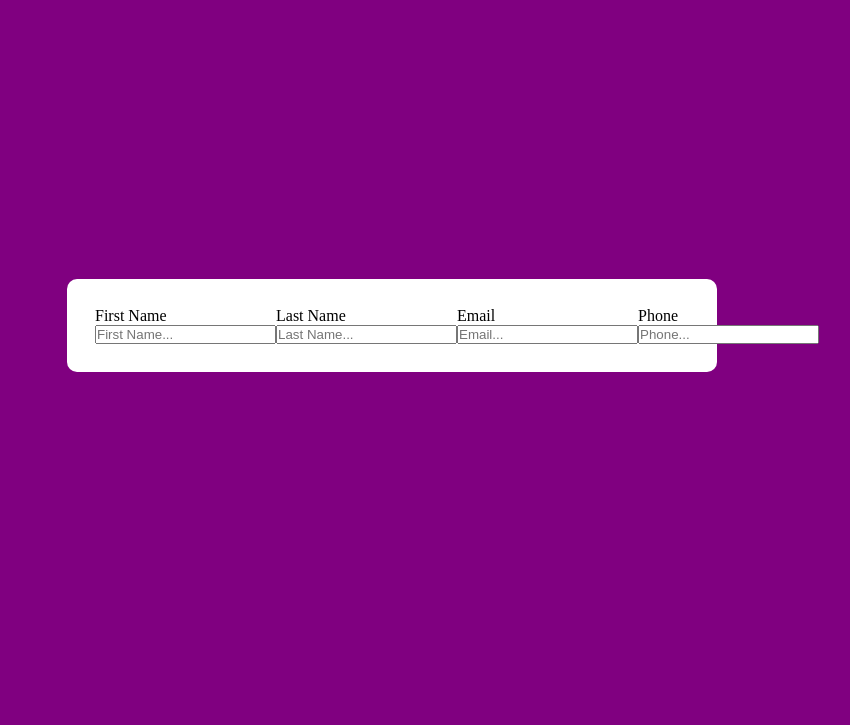
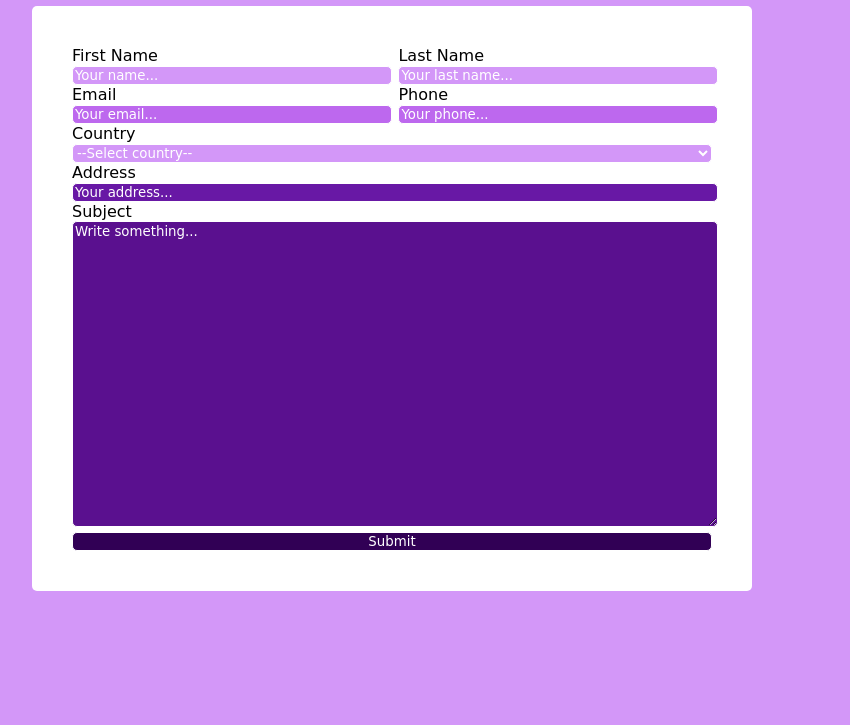
Before and after one commit to Dianak00/Contact-Form.github.io, a plain HTML site: page exercise.html in a window 1280 px wide. Shown: the part 75-800 px from the top of the page, without its empty margins (248-1098 px from the left). Drawn offline with nearby package versions, Linux system fonts and the light colour scheme; some icons are missing; a web font is replaced by a local one.

Commit message:
exercise.html

```diff
--- a/exercise.html
+++ b/exercise.html
@@ -3,66 +3,69 @@
 <head>
     <meta charset="UTF-8">
     <meta name="viewport" content="width=device-width, initial-scale=1.0">
-    <title>Exercise</title>
-    <style>
-        * {
-            padding: 0;
-            margin: 0;
-            box-sizing: border-box;
-        }
-        body {
-            display: flex;
-            height: 100vh;
-            justify-content: center;
-            align-items: center;
-            background-color: purple;
-        }
-        .container {
-            width: 100%;
-            max-width: 650px;
-            background-color: white;
-            padding: 28px;
-            margin: 0 28px;
-            border-radius: 10px;
-        }
-        form {
-            display: flex;
-
-        }
+    <title>Document</title>
+    <link rel="stylesheet" href="style.css">
+    <link rel="preconnect" href="https://fonts.googleapis.com">
+<link rel="preconnect" href="https://fonts.gstatic.com" crossorigin>
+<link href="https://fonts.googleapis.com/css2?family=Playwrite+NZ:wght@100..400&display=swap" rel="stylesheet">
+<link
+  rel="stylesheet"
+  href="https://cdn.jsdelivr.net/gh/lipis/flag-icons@7.2.3/css/flag-icons.min.css"
+/>
 
 
-    </style>
 </head>
 <body>
-   <main>
-    <div class="container">
-        <form>
-            <div>
-            <label for="name">First Name</label>
-            <input type="text"
-             name="fullName"
-             placeholder="First Name...">
-            </div>
-            <div>
-                <label for="username">Last Name</label>
-                <input type="text"
-                 name="lastName"
-                 placeholder="Last Name...">
-            </div>
-            <div>
-                <label for="email">Email</label>
-                <input type="text"
-                 name="email"
-                 placeholder="Email...">
-            </div>
-            <div>
-                <label for="name">Phone</label>
-                <input type="text"
-                 name="phone"
-                 placeholder="Phone...">
-            </div>
-     </form>
+        <h1>Contact us</h1>
+        <div class="container">
+
+                <div class="line" >
+                    <div class="item">
+                        <div class="into-item"> <label for="name">First Name</label></div>
+                        <div class="into-item"><input type="text" placeholder="Your name..."></div>
+                    </div>
+                    <div class="item">
+                        <div class="into-item"> <label for="lname">Last Name</label></div>
+                        <div class="into-item"> <input type="text"  placeholder="Your last name..."></div>
+                    </div>
+                </div>
+
+                <div class="line" >
+                    <div class="item">
+                        <div class="into-item"> <label for="email">Email</label></div>
+                        <div class="into-item"><input type="text" id="email" placeholder="Your email..."></div>
+                    </div>
+                    <div class="item">
+                        <div class="into-item"> <label for="phone">Phone</label></div>
+                        <div class="into-item"> <input type="text" id="phone" placeholder="Your phone..."></div>
+
+                    </div>
+                </div>
+                    <div class="otherline">
+                        <label for="country">Country</label>
+                    <select>
+                        <option value="">--Select country--</option>
+                        <option value="moldova">Moldova</option>
+                        <option value="america">America</option>
+                        <option value="japan">Japan</option>
+                        <option value="irlanda">Irlanda</option>
+                    </select>
+                    </div>
+
+                <div class="otherline">
+                    <label for="address">Address</label>
+                    <input type="text" id="address" placeholder="Your address...">
+                </div>
+
+                <div class="otherline">
+                    <label for="text">Subject</label>
+                    <textarea name="subject" id="textarea" cols="20" rows="20" placeholder="Write something..."></textarea>
+                </div>
+
+                <div class="otherline">
+                    <input type="submit" id="submit" value="Submit">
+                </div>
+
     </div>
-   </main>
 </body>
 </html>
```
